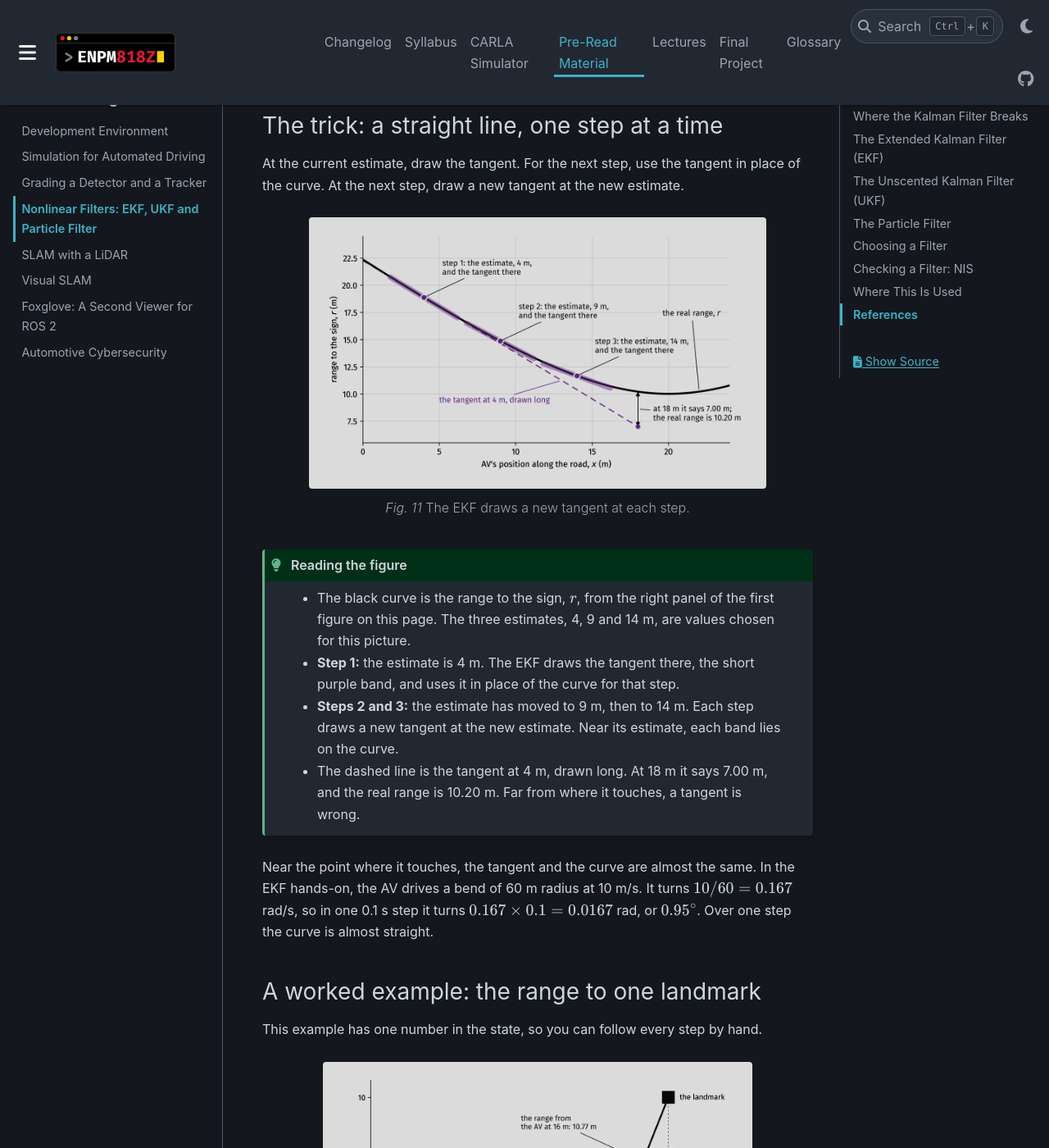
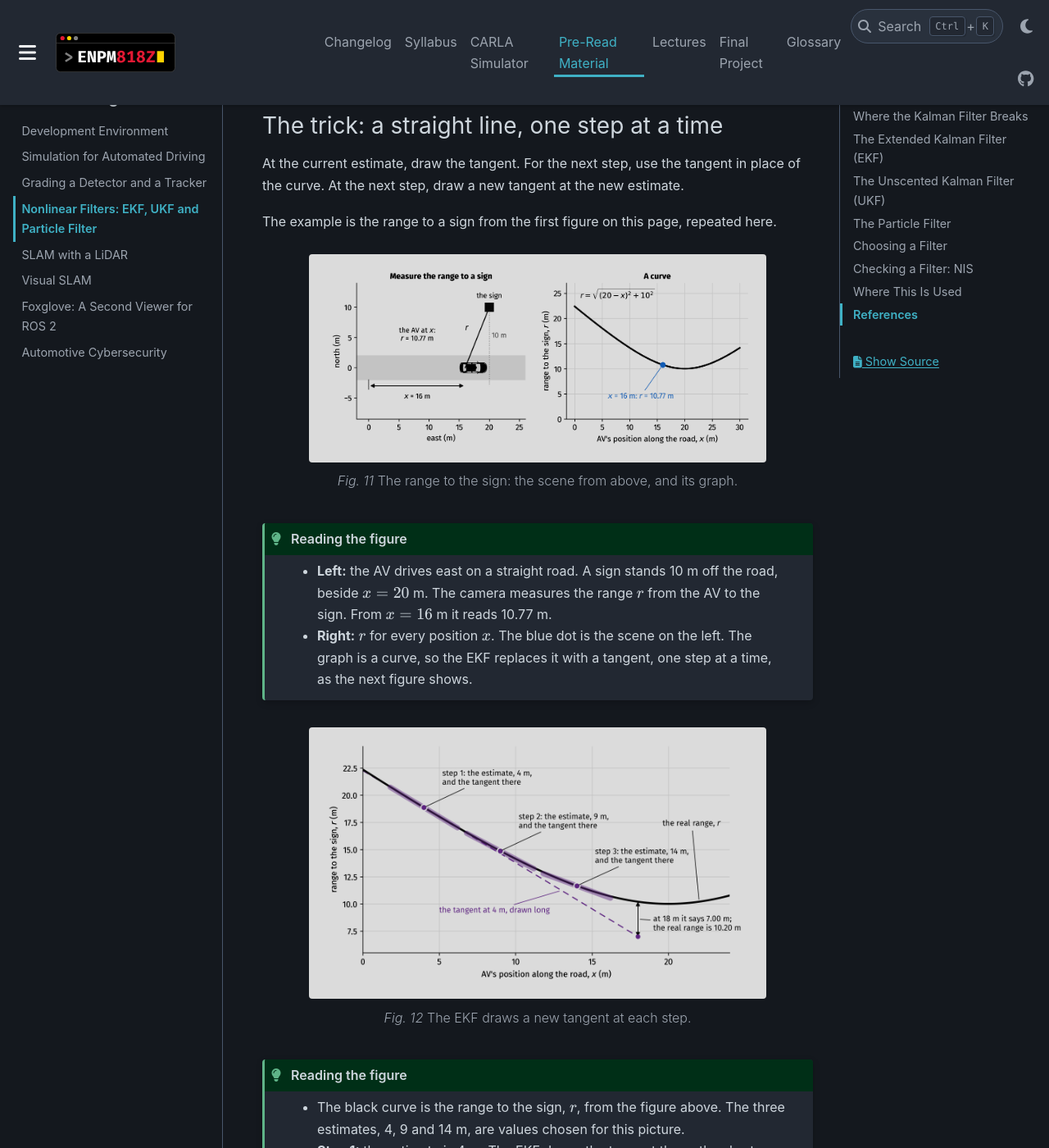
Before and after one commit to zeidk/enpm818z-fall-2026-docs, a Sphinx documentation site: the page built from docs/source/preread/nonlinear-filters.rst, in a window 1280 px wide and 1400 px high, scrolled down 6681 px. Shown: the whole window at 82% size. Built offline with Sphinx 7.4.7 and the PyData theme 0.15.4, drawn with Linux system fonts in a browser that asks for light colours; pages that are not in the unit, such as notebooks, are missing from menus; some of the changed text lies outside the part shown.

Commit message:
Filters reading: repeat the range-to-a-sign scene before the EKF tangent figure
The tangent figure's box pointed back to the first figure on the page. The
scene and its graph now appear again right before it, drawn by the same
helpers as the first figure, which is unchanged.

```diff
--- a/docs/source/preread/nonlinear-filters.rst
+++ b/docs/source/preread/nonlinear-filters.rst
@@ -298,6 +298,28 @@ At the current estimate, draw the tangent. For the next step, use the
 tangent in place of the curve. At the next step, draw a new tangent at the
 new estimate.
 
+The example is the range to a sign from the first figure on this page,
+repeated here.
+
+.. figure:: /_static/images/filters/sign_range.png
+   :alt: Two panels. Left, "Measure the range to a sign", a view from above in meters, east and north: a gray road runs east; a black car facing east sits on it at x = 16 meters, measured by an arrow labeled "x = 16 m" from the start of the road; a black square labeled "the sign" stands 10 meters north of the road at x = 20, with a dotted line labeled 10 m; a line labeled r joins the car to the sign, and the text reads "the AV at x: r = 10.77 m". Right, "A curve": range to the sign r in meters against the AV's position along the road x from 0 to 30 meters; a black curve starts near 22.4 meters, is lowest, 10 meters, at x = 20 and rises to about 14 meters at x = 30, labeled r = square root of (20 minus x) squared plus 10 squared; a blue dot on it is labeled "x = 16 m: r = 10.77 m".
+   :align: center
+   :width: 85%
+   :class: white-figure
+
+   The range to the sign: the scene from above, and its graph.
+
+.. admonition:: Reading the figure
+   :class: tip
+
+   - **Left:** the AV drives east on a straight road. A sign stands 10 m off
+     the road, beside :math:`x = 20` m. The camera measures the range
+     :math:`r` from the AV to the sign. From :math:`x = 16` m it reads
+     10.77 m.
+   - **Right:** :math:`r` for every position :math:`x`. The blue dot is the
+     scene on the left. The graph is a curve, so the EKF replaces it with a
+     tangent, one step at a time, as the next figure shows.
+
 .. figure:: /_static/images/filters/ekf_tangent_steps.png
    :alt: A graph of the range to the sign r in meters against the AV's position along the road x in meters, from 0 to 24. A thick black curve, labeled "the real range, r", falls from about 22.4 meters at x = 0, is lowest, 10 meters, at x = 20, and rises after that. Purple dots on the curve at 4, 9 and 14 meters are labeled "step 1: the estimate, 4 m, and the tangent there", and the same for step 2 at 9 m and step 3 at 14 m. Through each dot a short, wide, light purple band lies along the curve. A dashed purple line, labeled "the tangent at 4 m, drawn long", starts at the first dot and runs straight on, falling farther and farther below the curve. At x = 18 it ends at a purple dot, and a two-headed black arrow from that dot up to the curve is labeled "at 18 m it says 7.00 m; the real range is 10.20 m".
    :align: center
@@ -309,9 +331,9 @@ new estimate.
 .. admonition:: Reading the figure
    :class: tip
 
-   - The black curve is the range to the sign, :math:`r`, from the right
-     panel of the first figure on this page. The three estimates, 4, 9 and
-     14 m, are values chosen for this picture.
+   - The black curve is the range to the sign, :math:`r`, from the figure
+     above. The three estimates, 4, 9 and 14 m, are values chosen for this
+     picture.
    - **Step 1:** the estimate is 4 m. The EKF draws the tangent there, the
      short purple band, and uses it in place of the curve for that step.
    - **Steps 2 and 3:** the estimate has moved to 9 m, then to 14 m. Each
```
Also changed, not shown: docs/source/changelog/changelog.rst (+12 -1 lines), docs/source/_static/images/filters/sign_range.png (added), 1 other file.
